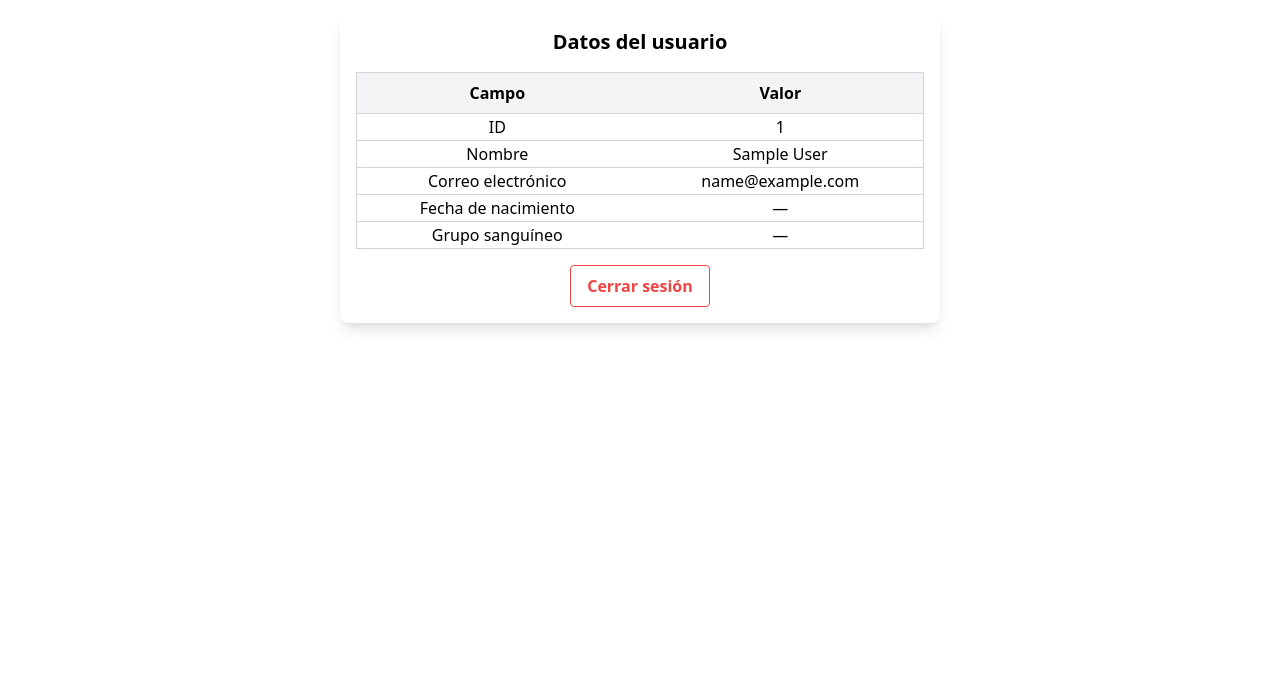
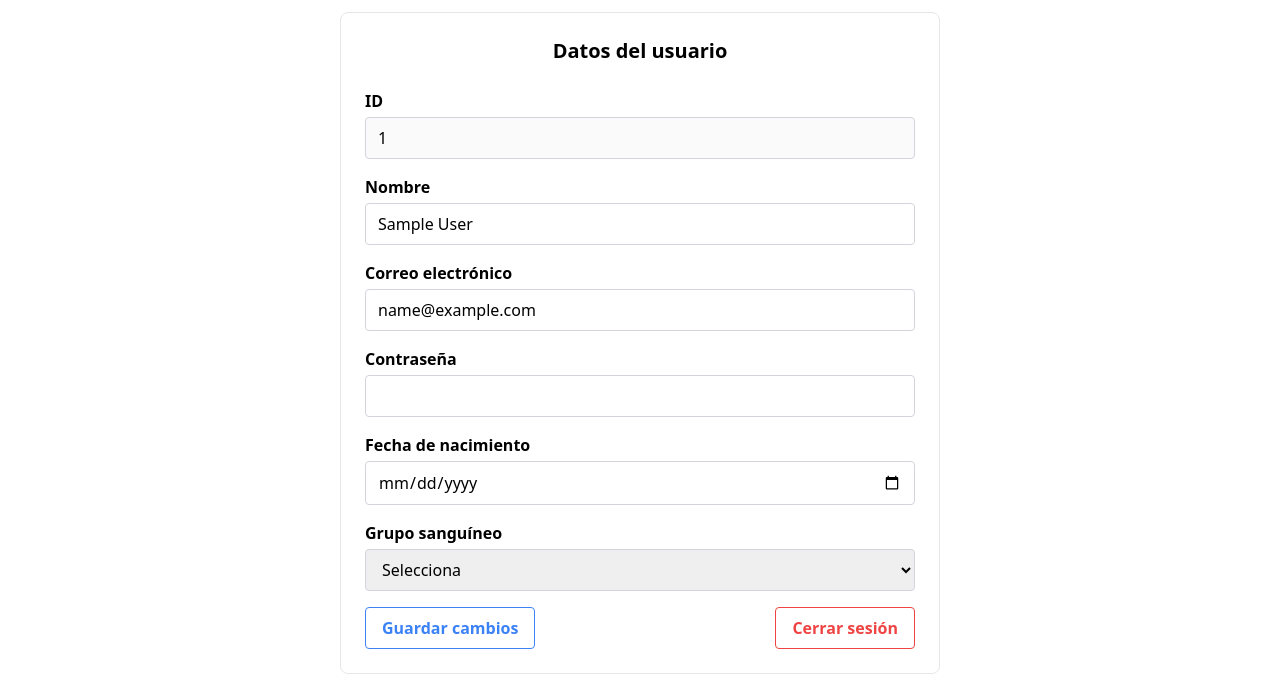
Before and after one commit to nes2214/0621-Pt22, a plain HTML site: page myprofile.html in a window 1280 px wide. Shown: the part 124-818 px from the top of the page. Drawn offline with nearby package versions, Linux system fonts and the light colour scheme; sample sign-in values are in the browser's storage.

Commit message:
Hecho myprofile

```diff
--- a/js/myprofile.js
+++ b/js/myprofile.js
@@ -1,40 +1,75 @@
 document.addEventListener('DOMContentLoaded', () => {
-  // Obtener usuario logueado del localStorage
   const loggedUser = JSON.parse(localStorage.getItem('login_success'))
 
-  // Si no hay usuario, redirigir al login
   if (!loggedUser) {
     alert('No has iniciado sesión.')
     window.location.href = 'login.html'
     return
   }
 
-  // Campos que queremos mostrar
-  const fields = [
-    { key: 'id', label: 'ID' },
-    { key: 'name', label: 'Nombre' },
-    { key: 'email', label: 'Correo electrónico' },
-    { key: 'dob', label: 'Fecha de nacimiento' },
-    { key: 'gs', label: 'Grupo sanguíneo' }
-  ]
+  // Rellenar el formulario con los datos guardados
+  document.getElementById('id').value = loggedUser.id || ''
+  document.getElementById('name').value = loggedUser.name || ''
+  document.getElementById('email').value = loggedUser.email || ''
+  document.getElementById('password').value = loggedUser.password || ''
+  document.getElementById('dob').value = loggedUser.dob || ''
+  document.getElementById('gs').value = loggedUser.gs || ''
 
-  const tbody = document.querySelector('#userTable tbody')
-  tbody.innerHTML = ''
+  // FORMULARIO
+  const profileForm = document.getElementById('profileForm')
+  profileForm.addEventListener('submit', (e) => {
+    e.preventDefault()
 
-  fields.forEach(field => {
-    const tr = document.createElement('tr')
+    const name = document.getElementById('name').value
+    const email = document.getElementById('email').value
+    const password = document.getElementById('password').value
+    const dob = document.getElementById('dob').value
+    const gs = document.getElementById('gs').value
 
-    const tdKey = document.createElement('td')
-    tdKey.textContent = field.label
+    let valid = true
+    const messageError = document.getElementById('messageError')
+    messageError.textContent = ''
+    messageError.className = 'text-red-500 text-sm mt-2'
 
-    const tdValue = document.createElement('td')
-    tdValue.textContent = loggedUser[field.key] || '—'
+    // Validaciones
+    if (!validateName(name)) {
+      messageError.textContent = 'Nombre inválido: sólo texto, máx. 50 caracteres.'
+      valid = false
+    } else if (!validateEmail(email)) {
+      messageError.textContent = 'Email inválido.'
+      valid = false
+    } else if (!validatePassword(password)) {
+      messageError.textContent = 'Contraseña inválida: mínimo 8 caracteres, al menos una letra y un número.'
+      valid = false
+    } else if (!validateDOB(dob)) {
+      messageError.textContent = 'Fecha de nacimiento inválida: debe ser anterior a hoy.'
+      valid = false
+    } else if (!validateGS(gs)) {
+      messageError.textContent = 'Debes seleccionar un grupo sanguíneo.'
+      valid = false
+    }
 
-    tr.appendChild(tdKey)
-    tr.appendChild(tdValue)
-    tbody.appendChild(tr)
+    // Si hay error, no continuar
+    if (!valid) return
+
+    // Guardar cambios
+    loggedUser.name = name
+    loggedUser.email = email
+    loggedUser.password = password
+    loggedUser.dob = dob
+    loggedUser.gs = gs
+
+    localStorage.setItem('login_success', JSON.stringify(loggedUser))
+
+    const Users = JSON.parse(localStorage.getItem('users')) || []
+    const userIndex = Users.findIndex(u => u.id === loggedUser.id)
+    if (userIndex !== -1) {
+      Users[userIndex] = loggedUser
+    }
+    localStorage.setItem('users', JSON.stringify(Users))
+
+    alert('Cambios guardados correctamente!')
   })
-
 
   // Cerrar sesión
   const logoutBtn = document.getElementById('logoutBtn')
@@ -43,3 +78,29 @@ document.addEventListener('DOMContentLoaded', () => {
     window.location.href = 'login.html'
   })
 })
+
+// FUNCIONES DE VALIDACIÓN
+function validateName(name) {
+  const regex = /^[A-Za-zÀ-ÿ\s]{1,50}$/
+  return regex.test(name)
+}
+
+function validateEmail(email) {
+  const regex = /^[^\s@]+@[^\s@]+\.[^\s@]+$/
+  return regex.test(email)
+}
+
+function validatePassword(password) {
+  const regex = /^(?=.*[A-Za-z])(?=.*\d)[A-Za-z\d!@#$%^&*()_+\-=\[\]{};':"\\|,.<>\/?]{8,40}$/
+  return regex.test(password)
+}
+
+function validateDOB(dob) {
+  const birthDate = new Date(dob)
+  const today = new Date()
+  return dob && birthDate < today
+}
+
+function validateGS(gs) {
+  return typeof gs === 'string' && gs.trim() !== ''
+}
--- a/myprofile.html
+++ b/myprofile.html
@@ -1,12 +1,13 @@
 <!DOCTYPE html>
 <html lang="es">
+
 <head>
     <meta charset="UTF-8" />
     <meta name="viewport" content="width=device-width, initial-scale=1.0" />
     <title>Mi Perfil</title>
     <script src="https://cdn.tailwindcss.com"></script>
+</head>
 
-</head>
 <body>
     <div id="navbar-container"></div>
 
@@ -20,44 +21,78 @@
     </script>
 
     <div class="container mx-auto py-5">
-  <!-- Título principal -->
         <div class="text-center mb-4">
             <h1 class="font-bold text-3xl">Mi Perfil</h1>
         </div>
 
-  <!-- Card -->
-  <div class="mx-auto shadow-lg rounded-lg" style="max-width: 600px;">
-    <div class="p-4">
-      <!-- Título de la card -->
-      <h5 class="text-center mb-4 text-xl font-semibold">Datos del usuario</h5>
+        <div class="mx-auto " style="max-width: 600px;">
+            <div class="p-6 border rounded-lg">
+                <h5 class="text-center mb-6 text-xl font-semibold">Datos del usuario</h5>
 
-      <!-- Tabla responsive -->
-      <div class="overflow-x-auto">
-        <table id="userTable" class="min-w-full border border-gray-300 text-center align-middle">
-          <thead class="bg-gray-100">
-            <tr>
-              <th class="px-4 py-2 border-b border-gray-300">Campo</th>
-              <th class="px-4 py-2 border-b border-gray-300">Valor</th>
-            </tr>
-          </thead>
-          <tbody class="px-5 py-2 divide-y divide-gray-300">
-
-          </tbody>
-        </table>
+                <form id="profileForm" class="space-y-4 ">
+                    <!-- ID (no editable) -->
+                    <div class="flex flex-col">
+                        <label class="font-semibold mb-1">ID</label>
+                        <input type="text" id="id" class="border border-gray-300 rounded px-3 py-2 w-full" disabled>
                     </div>
 
+                    <!-- Nombre -->
+                    <div class="flex flex-col">
+                        <label class="font-semibold mb-1">Nombre</label>
+                        <input type="text" id="name" class="border border-gray-300 rounded px-3 py-2 w-full">
+                    </div>
 
-      <div class="text-center mt-4">
-        <button
-          id="logoutBtn"
-          class="px-4 py-2 border border-red-500 text-red-500 font-bold rounded hover:bg-red-500 hover:text-white transition-colors duration-300"
-        >
+                    <!-- Email -->
+                    <div class="flex flex-col">
+                        <label class="font-semibold mb-1">Correo electrónico</label>
+                        <input type="email" id="email" class="border border-gray-300 rounded px-3 py-2 w-full">
+                    </div>
+                    <div class="flex flex-col">
+                        <label class="font-semibold mb-1">Contraseña</label>
+                        <input type="password" id="password" class="border border-gray-300 rounded px-3 py-2 w-full">
+
+                    </div>
+
+                    <!-- Fecha de nacimiento -->
+                    <div class="flex flex-col">
+                        <label class="font-semibold mb-1">Fecha de nacimiento</label>
+                        <input type="date" id="dob" class="border border-gray-300 rounded px-3 py-2 w-full">
+                    </div>
+
+                    <!-- Grupo sanguíneo -->
+                    <div class="flex flex-col">
+                        <label class="font-semibold mb-1">Grupo sanguíneo</label>
+                        <select id="gs" class="border border-gray-300 rounded px-3 py-2 w-full">
+                            <option value="">Selecciona</option>
+                            <option value="A+">A+</option>
+                            <option value="A-">A-</option>
+                            <option value="B+">B+</option>
+                            <option value="B-">B-</option>
+                            <option value="AB+">AB+</option>
+                            <option value="AB-">AB-</option>
+                            <option value="O+">O+</option>
+                            <option value="O-">O-</option>
+                        </select>
+                    </div>
+                    <p id="messageError"></p>
+                    <div class="flex justify-between mt-6">
+                        <button type="submit"
+                            class="px-4 py-2 border border-blue-500 text-blue-500 font-bold rounded hover:bg-blue-500 hover:text-white transition-colors duration-300" id="btnSave">
+                            Guardar cambios
+                        </button>
+
+                        <button type="button" id="logoutBtn"
+                            class="px-4 py-2 border border-red-500 text-red-500 font-bold rounded hover:bg-red-500 hover:text-white transition-colors duration-300">
                             Cerrar sesión
                         </button>
                     </div>
+                </form>
+
             </div>
         </div>
     </div>
+
     <script src="js/myprofile.js"></script>
 </body>
+
 </html>
```
Lines whose indentation alone changed are shown as unchanged.
